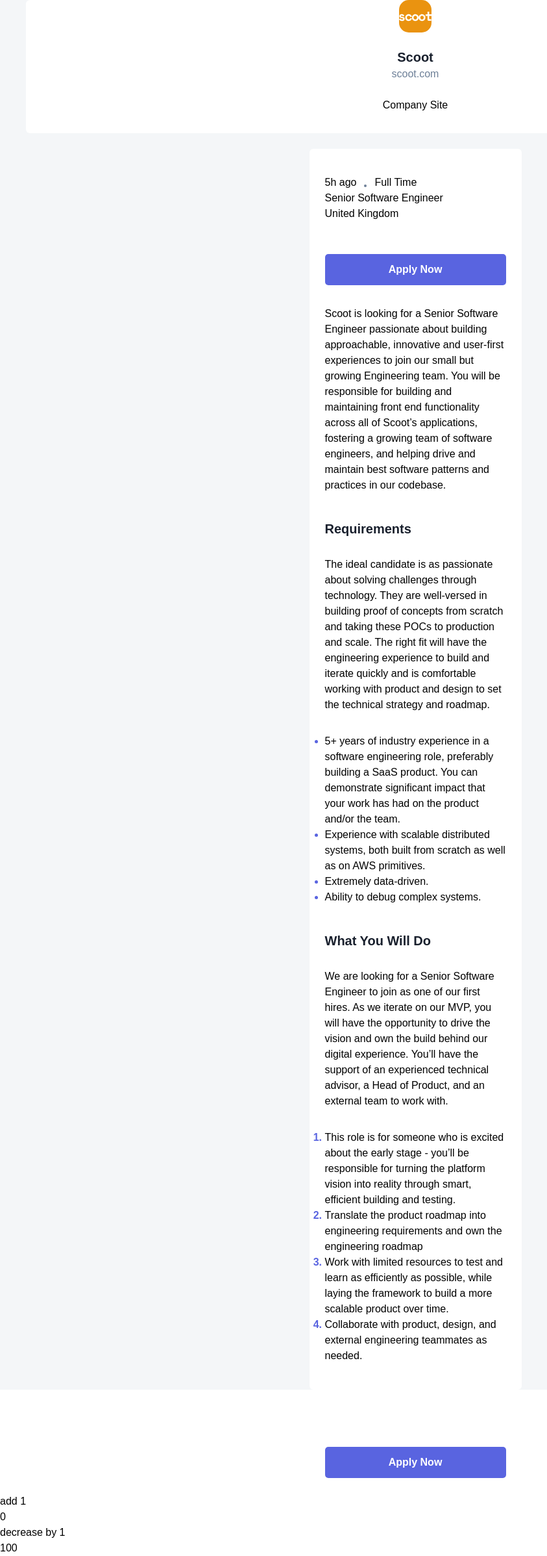
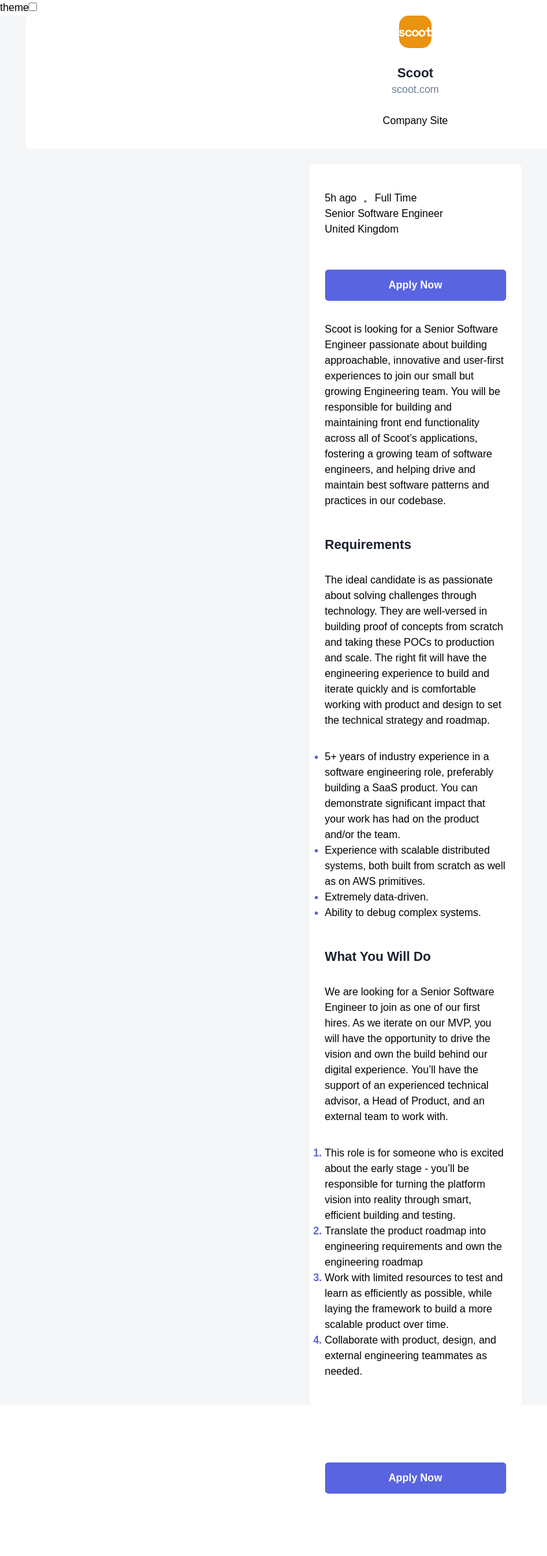
Before and after one commit to magdachikhr-hub/react_4_devjobs, a React (Vite) app: page /jobdetails/1 in a window 1280 px wide. Shown: the whole page at 65% size, without its empty margins (0-843 px from the left). After the commit the page ends 2323 px from the top, so only its background shows below. Built offline with nearby package versions, Linux system fonts and the light colour scheme.

Commit message:
DarkMode

```diff
--- a/src/App.jsx
+++ b/src/App.jsx
@@ -3,11 +3,13 @@
 import JobDetails from "./pages/JobDetails";
 import { Routes, Route } from "react-router-dom";
 import Footer from "./components/Footer";
-import Test from "./components/Test";
+// import Test from "./components/Test";
+import Header from "./components/Header";
 
 export default function App() {
   return (
     <>
+      <Header></Header>
       <main className="bg-[#F4F6F8] min-h-screen pl-6 pr-6 sm:pl-10 sm:pr-10">
         <Routes>
           <Route path="/" element={<Jobs></Jobs>}></Route>
@@ -18,7 +20,7 @@
         </Routes>
       </main>
       <Footer></Footer>
-      <Test></Test>
+      {/* <Test></Test> */}
     </>
   );
 }
--- a/src/components/Header.jsx
+++ b/src/components/Header.jsx
@@ -1,7 +1,33 @@
-import React from "react";
+import React, { useState } from "react";
 
 function Header() {
-  return <div>Header</div>;
+  const [isDark, setIsDark] = useState(() => {
+    return localStorage.getItem("theme");
+  });
+
+  // const handleDarkMode = () => {
+  //   setIsDark((d) => !d);
+  //   console.log(isDark);
+  // };
+
+  const handleDarkMode = () => {
+    setIsDark((d) => !d);
+    if (isDark) {
+      localStorage.setItem("theme", "#000");
+    } else {
+      localStorage.setItem("theme", "#FFF");
+    }
+  };
+  console.log(isDark);
+
+  return (
+    <>
+      <label htmlFor="theme">theme</label>
+      <input type="checkbox" id="theme" onChange={handleDarkMode} />
+
+      {/* <div className={`h-30 ${isDark ? `bg-amber-200` : `bg-gray-800`}`}></div> */}
+    </>
+  );
 }
 
 export default Header;
```
